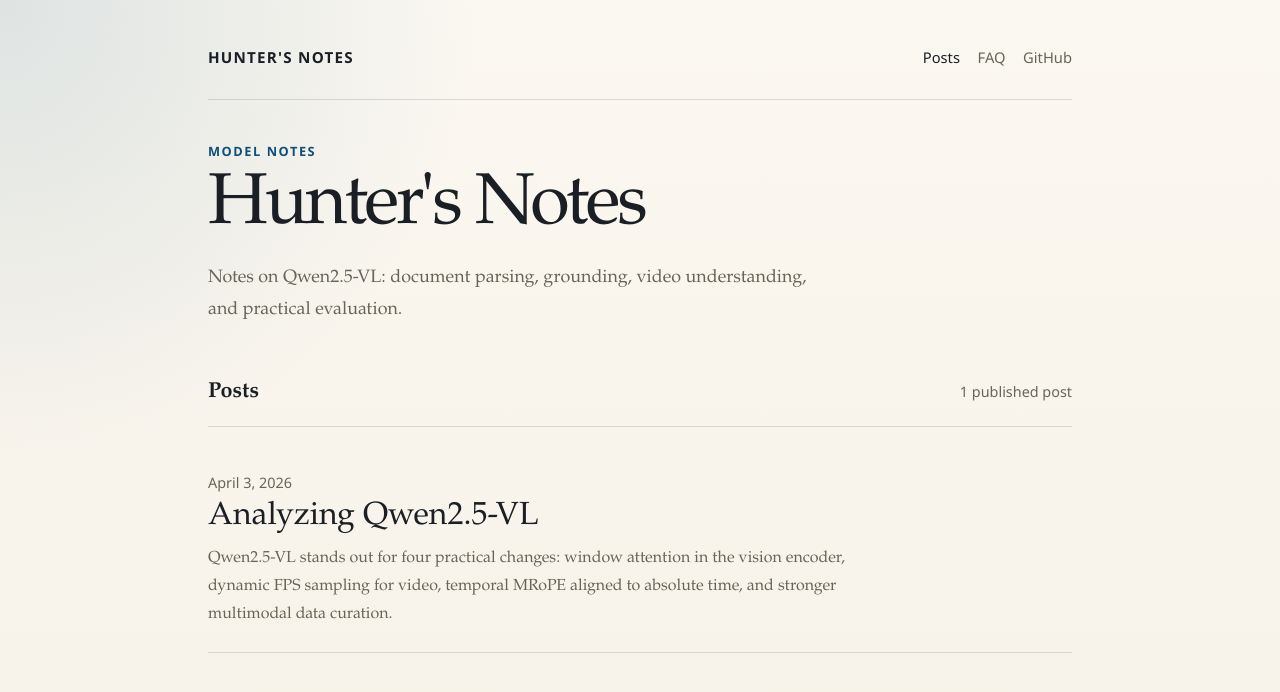
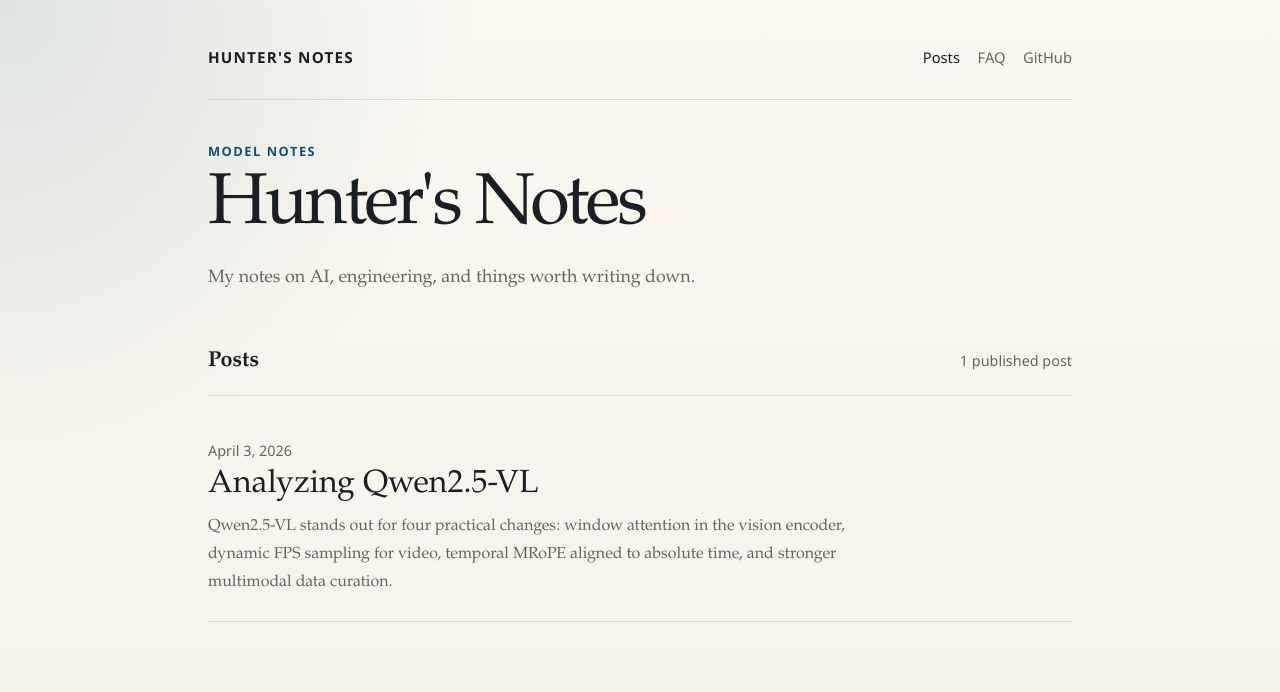
Before and after one commit to BiliBiliMay/BilibiliMay.github.io, a Jekyll site: the page built from index.markdown, in a window 1280 px wide. Shown: the top 692 px of the page. Built offline with Jekyll 4.4.1, drawn with Linux system fonts in a browser that asks for light colours.

Commit message:
chore: update site description in _config.yml

```diff
--- a/_config.yml
+++ b/_config.yml
@@ -21,7 +21,7 @@
 title: Hunter's Notes
 email: hello@example.com
 description: >-
-  Notes on Qwen2.5-VL: document parsing, grounding, video understanding, and practical evaluation.
+  My notes on AI, engineering, and things worth writing down.
 baseurl: "" # the subpath of your site, e.g. /blog
 url: "https://bilibilimay.github.io" # the base hostname & protocol for your site, e.g. http://example.com
 twitter_username: jekyllrb
```
